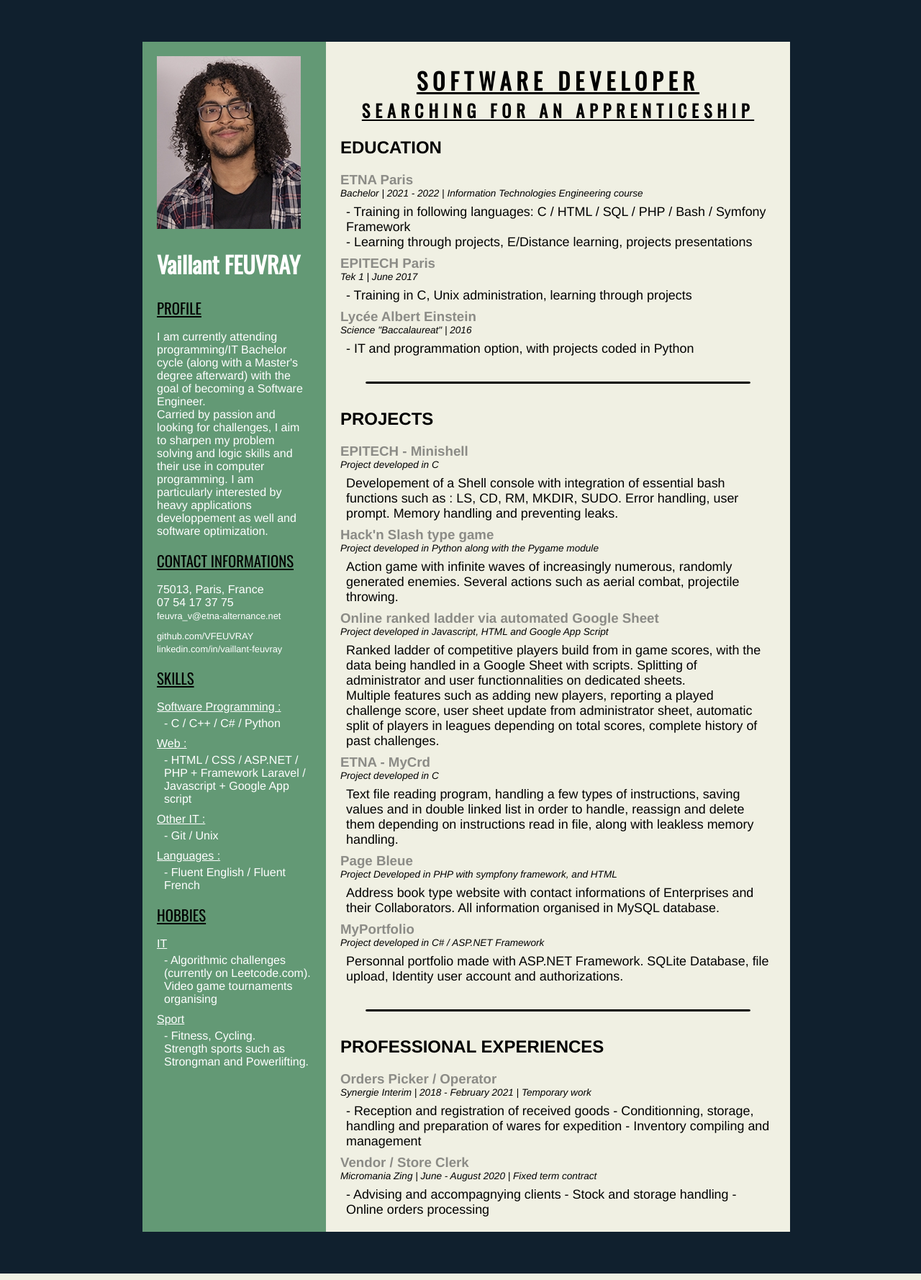
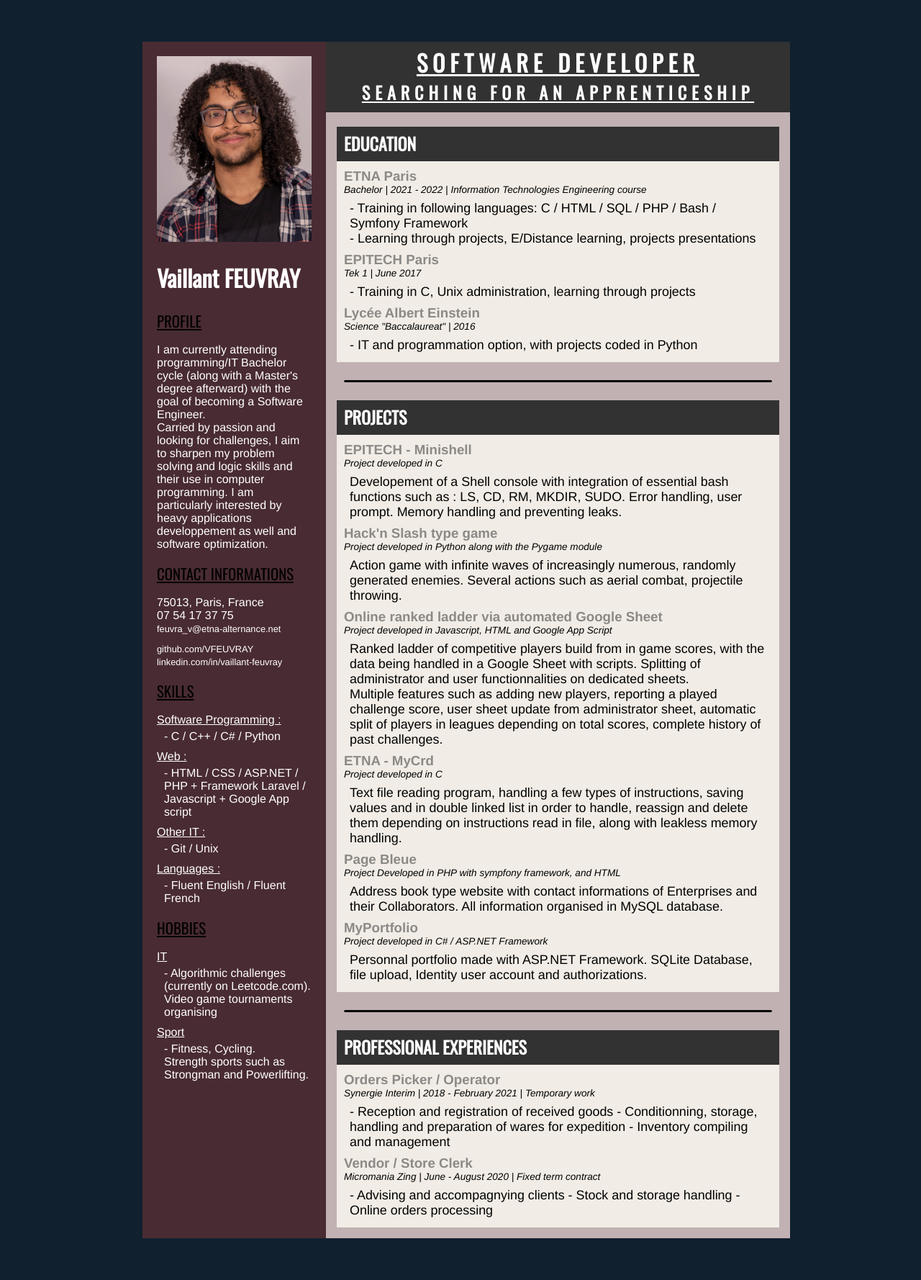
Before and after one commit to VFEUVRAY/RESUME, a Django app: page / in a window 1280 px wide. Shown: the whole page at 72% size. Run offline with Django 3.2, Linux system fonts and the light colour scheme; data comes from the database, SQL or seed files in the repository; both versions use the stored data as it was after the commit.

Commit message:
Complete color shift

```diff
--- a/CV/infos/static/infos/cv.css
+++ b/CV/infos/static/infos/cv.css
@@ -19,7 +19,7 @@ hr {
     display: flex;
     width: 900px;
     margin: 50px;
-    background-color: rgb(240, 240, 227);
+    background-color: #c1b1b3;
     font-family: Helvetica;
 }
 
@@ -27,10 +27,14 @@ hr {
     padding:20px;
     color: white;
     width: 300px;
-    background-color: rgb(99, 153, 117);
+    background-color: #492b33;
 }
 
 /* Side Bar Contact informations CSS */
+
+.my_picture {
+    width: 215px;
+}
 
 .mail {
     color: rgb(255, 255, 255);
@@ -47,11 +51,8 @@ hr {
 }
 
 .contacts_weblink:hover {
-    box-shadow: 0 0 20px 0 teal;
-    -moz-box-shadow: 0 0 20px 0 teal;
-    -webkit-box-shadow: 0 0 20px 0 teal;
-    background-color: rgba(0, 128, 128, 0.329);
-    border-radius: 40px;
+    color: rgb(79, 206, 206);
+    text-shadow: 0 0 5px teal;
     transition: .1s ease;
     font-size: 95%;
     /*text-decoration: underline;*/
@@ -115,7 +116,10 @@ hr {
 }
 
 .title_section {
-    margin-top:30px;
+    padding-top:5px;
+    padding-bottom: 10px;
+    color: white;
+    background-color: #323232;
     display: flex;
     flex-direction: column;
     /*justify-content: space-around;
@@ -136,7 +140,21 @@ hr {
 /* main categories CSS */
 
 .category {
-    margin: 20px;
+    margin: 15px;
+    padding: 0 10px 5px 10px;
+    background-color: #f1ece5;
+}
+
+.category h2 {
+    font-family: Oswald;
+    margin-left: -10px;
+    margin-right: -10px;
+    margin-bottom: 10px;
+    padding: 5px;
+    padding-left: 10px;
+    padding-bottom: 7px;
+    color: white;
+    background-color: #323232;
 }
 
 .category_subname {
--- a/CV/infos/templates/infos/cv.html
+++ b/CV/infos/templates/infos/cv.html
@@ -10,7 +10,7 @@
         <div class="resume_mainframe">
             <!-- Side Bar Section-->
             <div class="side_bar">
-                <img src="{% static 'infos/images/photo_etna.jpg' %}" alt="vaillant feuvray">
+                <img src="{% static 'infos/images/tof_etna.jpg' %}" alt="vaillant feuvray" class="my_picture">
                 <h1 class="name">{{ me.firstName }} {{ me.lastName }}</h1>
                 <h3 class="side_bar_section">{{ profile_title }}</h3>
                 <p>{{ profile_text|safe }}</p>
@@ -59,10 +59,10 @@
                                     <p class="category_paragraph">{{ sub.paragraph|safe }}</p>
                                 </div>
                             {% endfor %}
-                            {% if cat.title.id != 7 %}
-                            <hr style="margin:35px;">
-                            {% endif %}
                         </div>
+                        {% if cat.title.id != 7 %}
+                            <hr style="margin:25px;">
+                        {% endif %}
                     {% endfor %}
             </div>
         </div>
```
Also changed, not shown: CV/db.sqlite3, CV/infos/static/infos/images/tof_etna.jpg (added).
